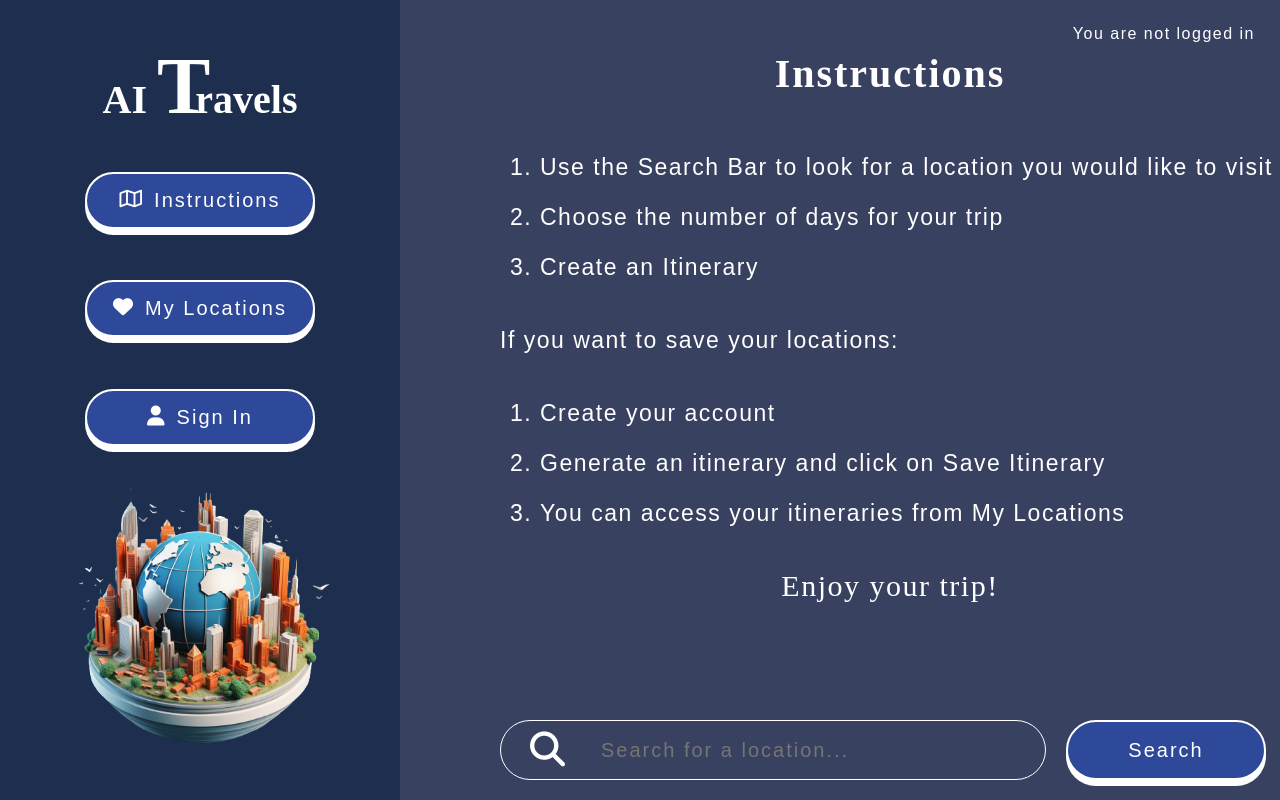
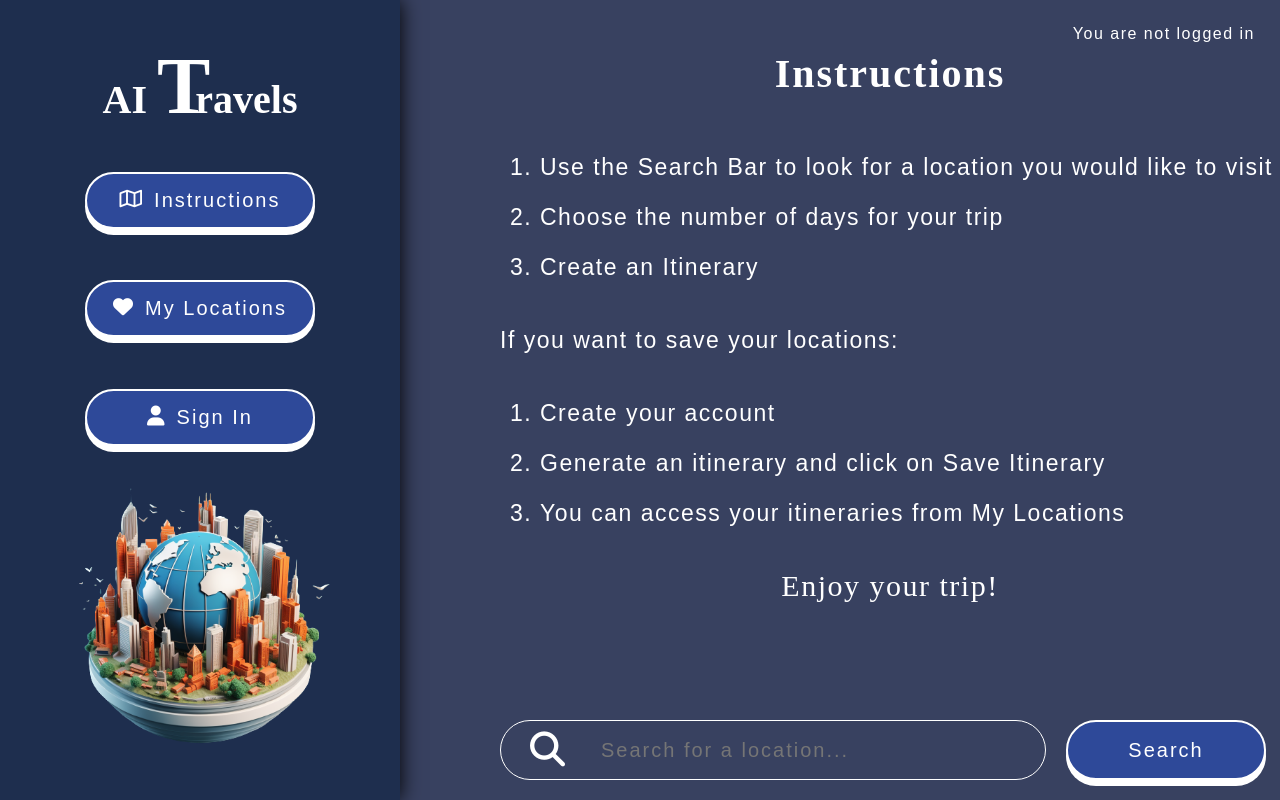
Before and after one commit to Gaspavar92/ai-travels, a React (Vite) app: page / in a window 1280 px wide. Built offline with nearby package versions, Linux system fonts and the light colour scheme; no server answers; the database is empty; a web font is replaced by a local one.

Commit message:
Added shadow to sidebar for depth

```diff
--- a/src/components/styles/Sidebar.css
+++ b/src/components/styles/Sidebar.css
@@ -6,6 +6,7 @@
     background-color: #1e2e4e;
     display: flex;
     flex-direction: column;
+    box-shadow: 0px 0px 20px black;
 }
 
 .letter-t {
```
